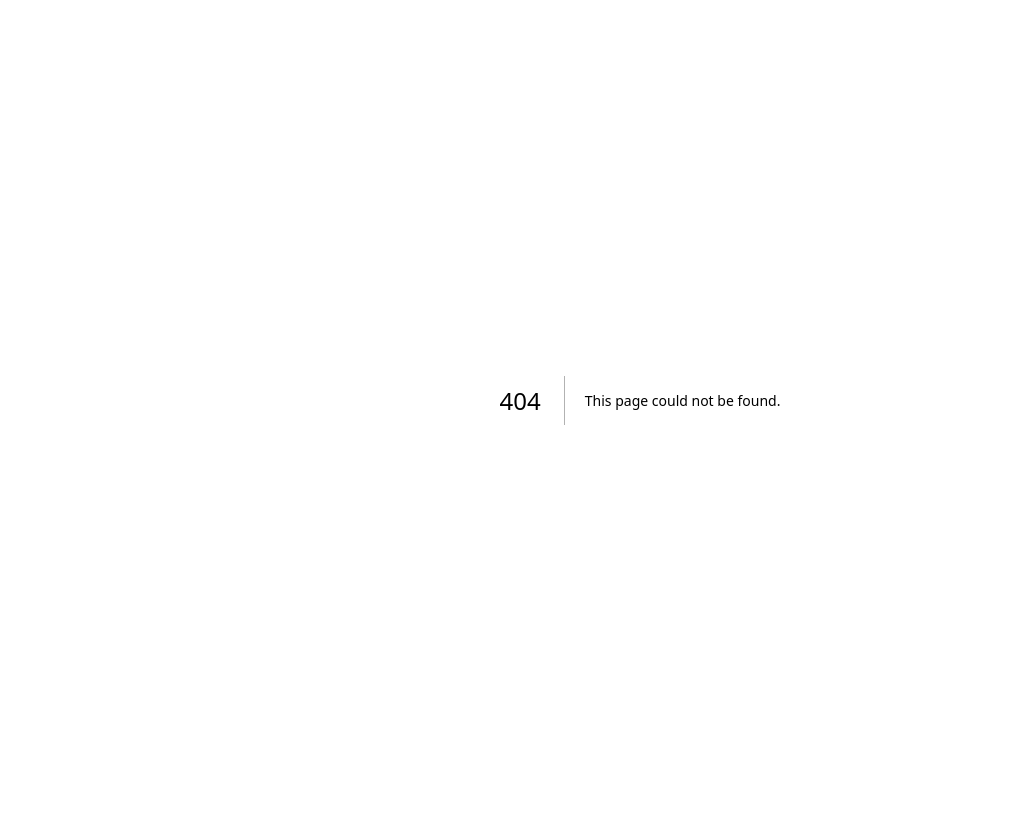
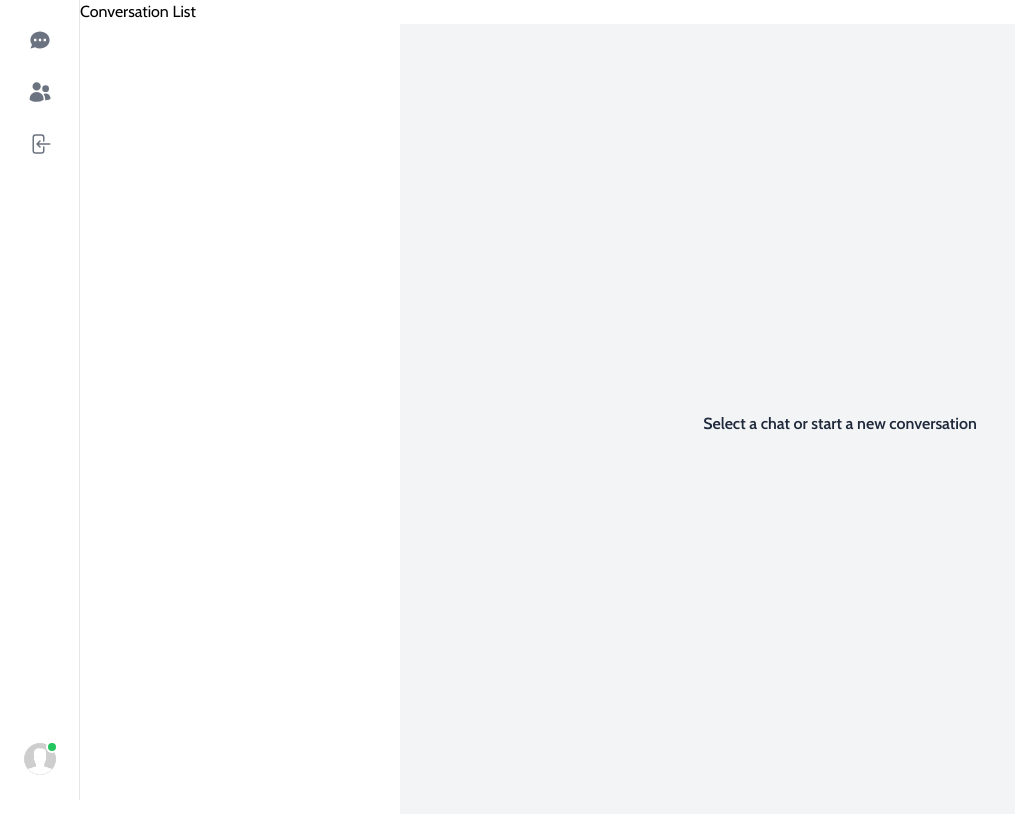
Before and after one commit to AryanPahuja21/Hola-Amigo, a Next.js app: page /conversations in a window 1280 px wide. Before the commit this address had no page. Shown: the top 814 px of the page, without its empty margins (0-1015 px from the left). Built offline with nearby package versions, Linux system fonts and the light colour scheme; no server answers.

Commit message:
basic conversation page layout

```diff
--- /dev/null
+++ b/app/conversations/_components/ConversationList.tsx
@@ -0,0 +1,9 @@
+const ConversationList = () => {
+  return (
+    <div>
+      <h1>Conversation List</h1>
+    </div>
+  );
+};
+
+export default ConversationList;
--- /dev/null
+++ b/app/conversations/layout.tsx
@@ -0,0 +1,15 @@
+import Sidebar from "../_components/sidebar/Sidebar";
+import ConversationList from "./_components/ConversationList";
+
+export default async function ConversationsLayout({
+  children,
+}: {
+  children: React.ReactNode;
+}) {
+  return (
+    <Sidebar>
+      <ConversationList />
+      <main className="h-full">{children}</main>
+    </Sidebar>
+  );
+}
--- /dev/null
+++ b/app/conversations/page.tsx
@@ -0,0 +1,18 @@
+"use client";
+
+import clsx from "clsx";
+import useConversation from "../hooks/useConversation";
+import EmptyState from "../_components/EmptyState";
+
+const Home = () => {
+  const { isOpen } = useConversation();
+  return (
+    <div
+      className={clsx("lg:pl-80 h-full lg:block", isOpen ? "hidden" : "block")}
+    >
+      <EmptyState />
+    </div>
+  );
+};
+
+export default Home;
```
